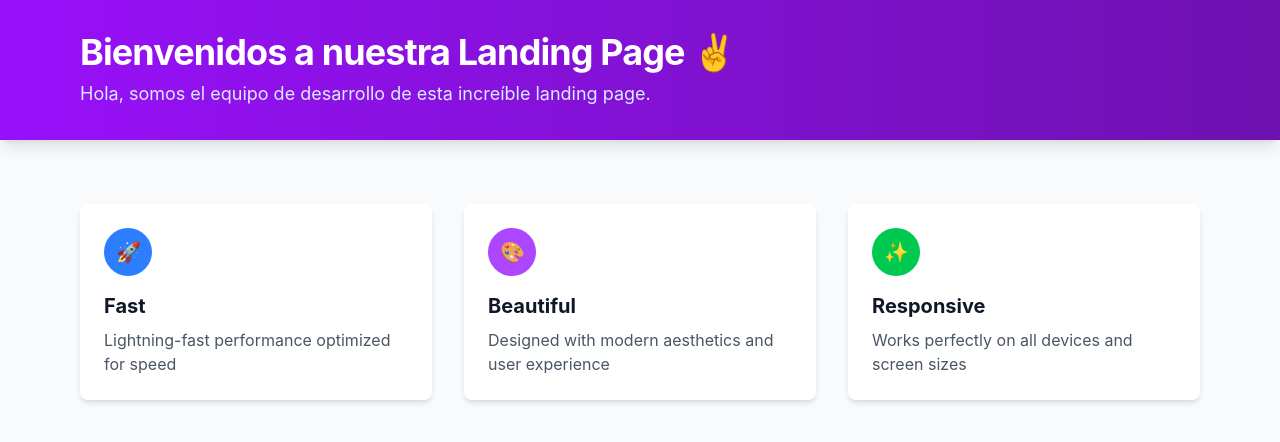
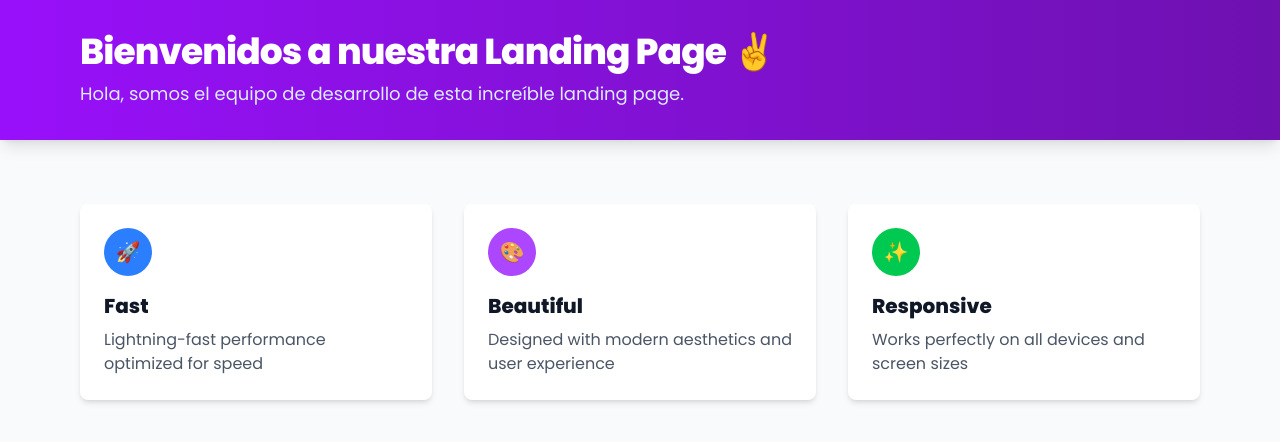
Before and after one commit to Abdiel-Bonilla/landing_page, a React (Vite) app: page / in a window 1280 px wide. Shown: the top 442 px of the page. Built offline with nearby package versions, Linux system fonts and the light colour scheme.

Commit message:
feat(ui): mejorar tipografía, animaciones y decoración del header

```diff
--- a/index.html
+++ b/index.html
@@ -2,6 +2,9 @@
 <html lang="en">
   <head>
     <meta charset="UTF-8" />
+    <link rel="preconnect" href="https://fonts.googleapis.com">
+    <link rel="preconnect" href="https://fonts.gstatic.com" crossorigin>
+    <link href="https://fonts.googleapis.com/css2?family=Poppins:wght@300;400;600;800&display=swap" rel="stylesheet">
     <link rel="icon" type="image/svg+xml" href="/favicon.svg" />
     <meta name="viewport" content="width=device-width, initial-scale=1.0" />
     <title>landingpage</title>
--- a/src/Components/Home.tsx
+++ b/src/Components/Home.tsx
@@ -29,7 +29,7 @@ export function Home() {
                     </span>
 
                     {/* Título Principal */}
-                    <h1 className="text-4xl md:text-6xl lg:text-7xl font-extrabold tracking-tight text-white drop-shadow-xl mb-6">
+                    <h1 className="fade-up text-4xl md:text-6xl lg:text-7xl font-extrabold tracking-tight text-white drop-shadow-xl mb-6">
                         Explora el mundo a tu <br className="hidden md:inline" /> propio ritmo e inteligencia.
                     </h1>
 
@@ -49,8 +49,10 @@ export function Home() {
                     </div>
                 </div>
 
-                {/* Línea decorativa inferior */}
-                <div className="absolute bottom-0 left-0 right-0 h-24 bg-gradient-to-t from-slate-950 to-transparent"></div>
+                {/* SVG decorativo inferior */}
+                <svg className="absolute bottom-0 left-0 w-full" viewBox="0 0 1440 100" preserveAspectRatio="none">
+                    <path d="M0,32L48,42.7C96,53,192,75,288,80C384,85,480,75,576,64C672,53,768,43,864,53.3C960,64,1056,96,1152,90.7C1248,85,1344,43,1392,21.3L1440,0L1440,100L1392,100C1344,100,1248,100,1152,100C1056,100,960,100,864,100C768,100,672,100,576,100C480,100,384,100,288,100C192,100,96,100,48,100L0,100Z" fill="rgba(7,10,15,0.85)"></path>
+                </svg>
             </header>
 
             {/* ========================================== */}
--- a/src/index.css
+++ b/src/index.css
@@ -1 +1,14 @@
 @import "tailwindcss";
+
+@layer base {
+	html, body, #root { height: 100%; }
+	body { font-family: 'Poppins', ui-sans-serif, system-ui, -apple-system, 'Segoe UI', Roboto, 'Helvetica Neue', Arial; }
+}
+
+@keyframes fadeUp {
+	from { opacity: 0; transform: translateY(8px); }
+	to { opacity: 1; transform: translateY(0); }
+}
+.fade-up {
+	animation: fadeUp 700ms ease-out both;
+}
```
